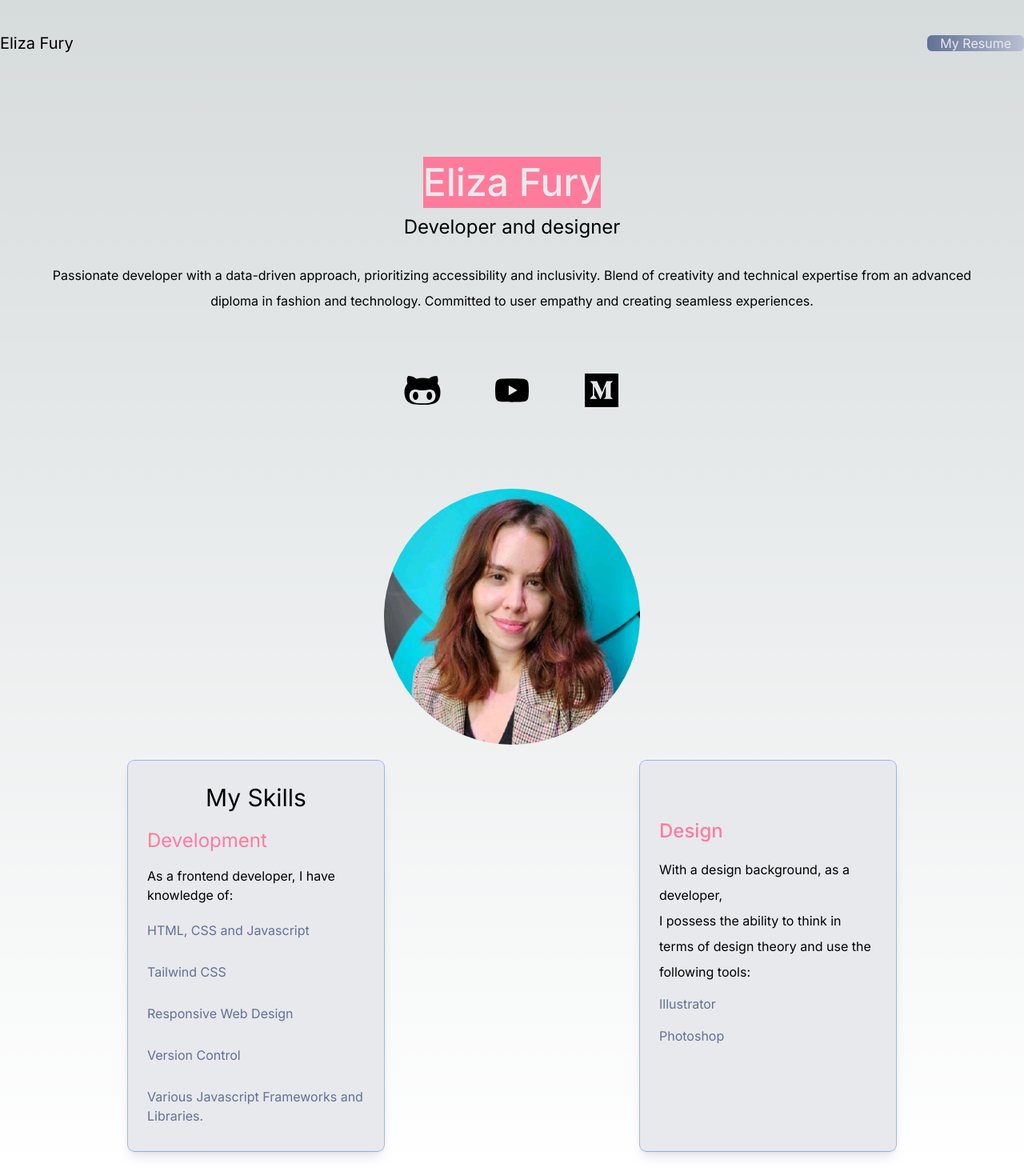
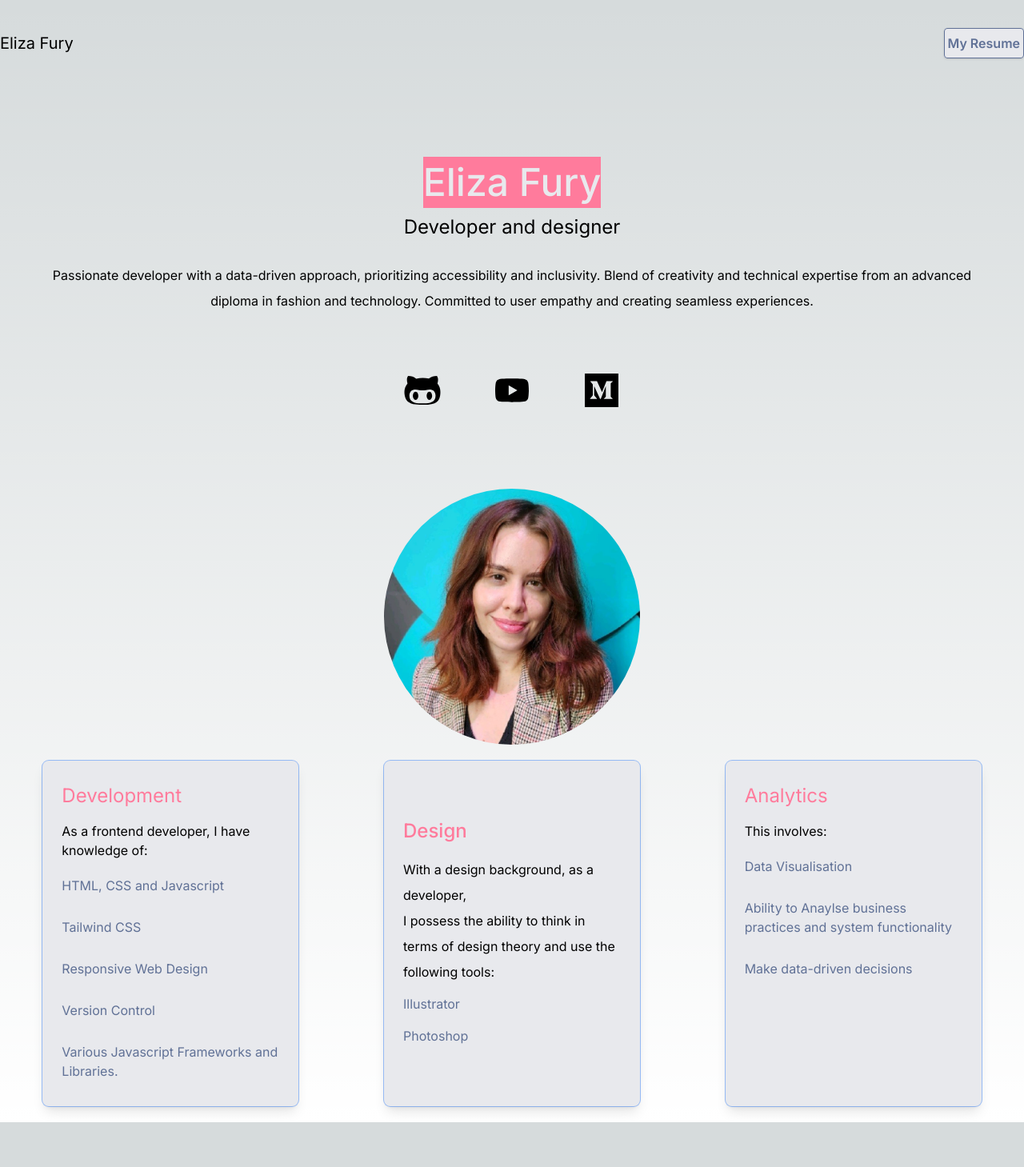
Before and after one commit to Efury1/myportfolio, a Next.js app: page / in a window 1280 px wide. Shown: the whole page at 80% size. After the commit the page ends 1403 px from the top, so only its background shows below. Built offline with nearby package versions, Linux system fonts and the light colour scheme.

Commit message:
Update style

```diff
--- a/src/app/page.tsx
+++ b/src/app/page.tsx
@@ -11,13 +11,13 @@ export default function Home() {
           <h1 className="text-xl">Eliza Fury</h1>
           <ul className="flex items-center">
             <li></li>
-            <li><a className="bg-gradient-to-r from-blue to-purple text-white px-4 rounded-md ml-8" href="https://www.linkedin.com/in/eliza-fury-3004b3110/">My Resume</a></li>
+            <li><a className="bg-white hover:bg-pink hover:text-white text-blue font-semibold py-2 px-1 border border-gray-200 rounded shadow" href="https://www.linkedin.com/in/eliza-fury-3004b3110/">My Resume</a></li>
           </ul>
         </nav>
         <section>
           <div className="text-center p-10">
             <p className="before:block before:absolute before:-inset-1 before:-skew-y-3 before:bg-pink-500 relative inline-block bg-pink">
-          <h1 className="text-5xl py-2 text-white font-medium">Eliza Fury</h1></p>
+            <h1 className="text-5xl py-2 text-white font-medium"> Eliza Fury</h1></p>
             <h3 className="text-2xl py-2">Developer and designer</h3>
               <p className="text-md py-5 leading-8 text-white-800">
               Passionate developer with a data-driven approach, prioritizing accessibility and inclusivity.
@@ -30,14 +30,13 @@ export default function Home() {
             <a href='https://www.youtube.com/channel/UCCwlIqh6VjXceir9BHMl_YQ'><button><AiFillYoutube></AiFillYoutube></button></a>
             <a href='https://medium.com/@ejfury'><button><FaMedium></FaMedium></button></a>
           </div>
-        <div className="relative mx-auto bg-gradient-to-b from-teal-500 rounded-full w-80 h-80 mt-20 overflow-hidden">
+          <div className="relative mx-auto bg-gradient-to-b from-teal-500 rounded-full w-80 h-80 mt-20 overflow-hidden ">
             <Image src={eliza} alt="Eliza Fury" />
           </div>
           </section>
         <section>
-        <div className="columns-2 md:columns-2 grid grid-cols-2 ">
+        <div className="columns-3 md:columns-3 grid grid-cols-3 ">
           <div className="group block max-w-xs mx-auto rounded-lg p-6 bg-white ring-1 ring-slate-900/5 shadow-lg space-y-3 hover:bg-sky-500 hover:ring-sky-500 pd-5 my-5">
-                <h3 className="text-3xl flex justify-center gap-1 py-1">My Skills</h3>
                 <h3 className="text-2xl py-1 text-pink">Development</h3>
                 <p className="text-black">As a frontend developer, I have knowledge of: </p>
                   <h4 className="py-2 text-blue">HTML, CSS and  Javascript</h4>
@@ -55,6 +54,14 @@ export default function Home() {
                   <p className=" text-blue">Photoshop</p>
               </p>
             </div>
+
+            <div className="group block max-w-xs mx-auto rounded-lg p-6 bg-white ring-1 ring-slate-900/5 shadow-lg space-y-3 hover:bg-sky-500 hover:ring-sky-500 pd-5 my-5">
+                <h3 className="text-2xl py-1 text-pink">Analytics</h3>
+                <p className="text-black">This involves: </p>
+                  <h4 className="py-2 text-blue">Data Visualisation</h4>
+                  <h4 className="py-2 text-blue">Ability to Anaylse business practices and system functionality</h4>
+                  <h4 className="py-2 text-blue">Make data-driven decisions</h4>
+            </div>
           </div>
         </section>
     </main>
```
Lines whose indentation alone changed are shown as unchanged.
